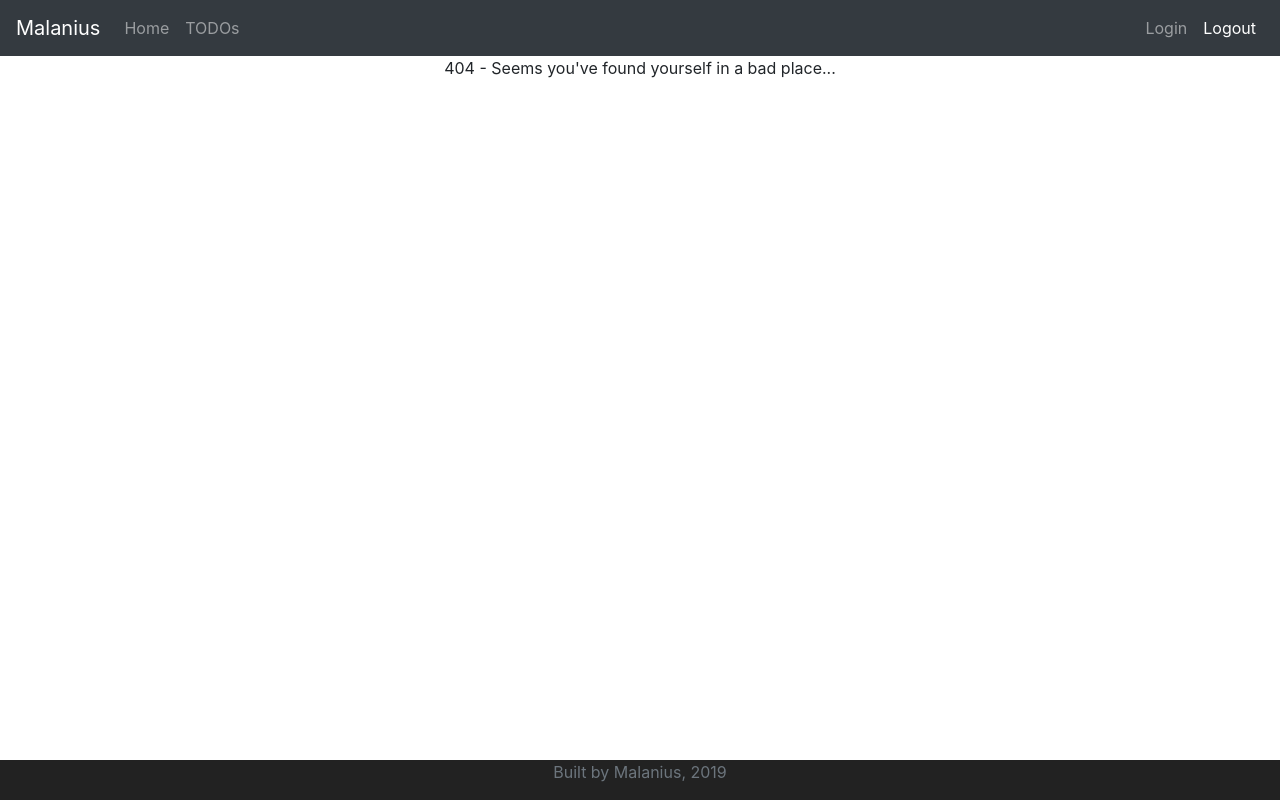
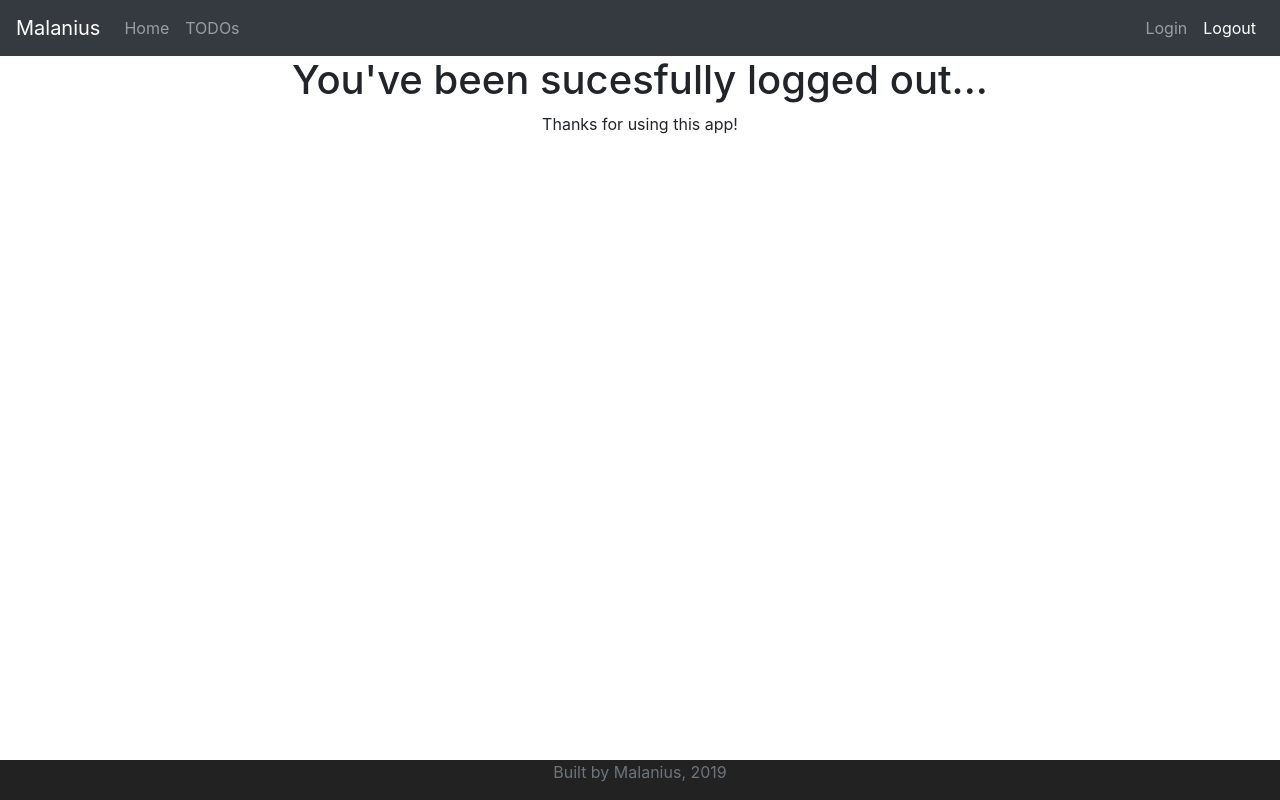
Before and after one commit to Malanius/fullstack-todo, a React (Create React App) app in the folder todo-fe/: page /logout in a window 1280 px wide. Before the commit this address had no page. Built offline with nearby package versions, Linux system fonts and the light colour scheme.

Commit message:
Add logout page

```diff
--- /dev/null
+++ b/todo-fe/src/components/Logout/Logout.jsx
@@ -0,0 +1,12 @@
+import React from 'react';
+
+export default () => {
+    return (
+        <>
+            <h1>You've been sucesfully logged out...</h1>
+            <div className="container">
+                Thanks for using this app!
+            </div>
+        </>
+    )
+}
--- a/todo-fe/src/containers/TodoApp/TodoApp.jsx
+++ b/todo-fe/src/containers/TodoApp/TodoApp.jsx
@@ -6,6 +6,7 @@ import NavError from '../../components/NavError/NavError';
 import TodoList from '../TodoList/TodoList';
 import Header from '../../components/UI/Header/Header';
 import Footer from '../../components/UI/Footer/Footer';
+import Logout from '../../components/Logout/Logout';
 
 
 export class TodoApp extends Component {
@@ -18,6 +19,7 @@ export class TodoApp extends Component {
                     <Switch>
                         <Route path="/" exact component={Login} />
                         <Route path="/login" component={Login} />
+                        <Route path="/logout" component={Logout} />
                         <Route path="/welcome/:name" component={Welcome} />
                         <Route path="/todos" component={TodoList} />
                         <Route component={NavError} />
```
